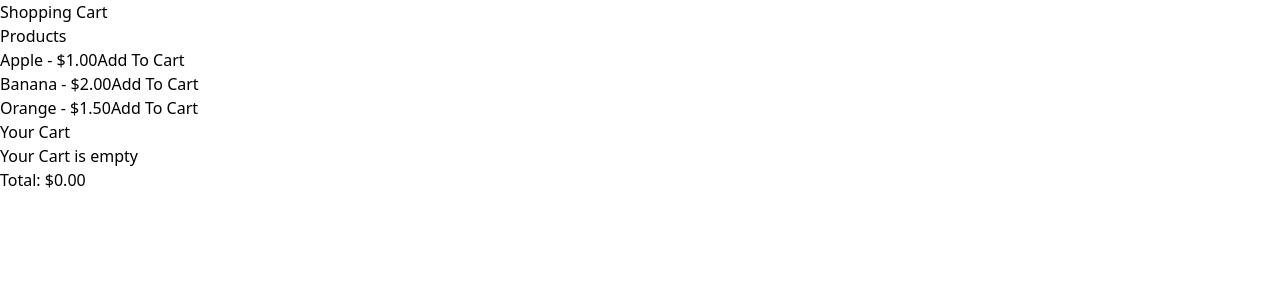
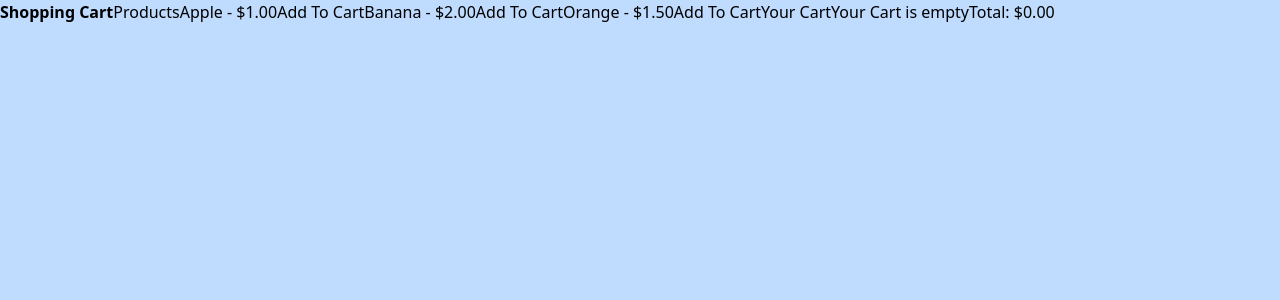
Before and after one commit to nietiene/React-Projects, a React (Vite) app: page / in a window 1280 px wide. Shown: the top 300 px of the page. Built offline with nearby package versions, Linux system fonts and the light colour scheme.

Commit message:
this is commit of react js styling

```diff
--- a/src/Adding-Product-To-Cart/Product.jsx
+++ b/src/Adding-Product-To-Cart/Product.jsx
@@ -34,8 +34,8 @@ const ShoppingCart = () => {
    };
 
    return (
-    <div>
-        <h1>Shopping Cart</h1>
+    <div className="bg-blue-200 min-h-screen flex">
+        <h1 className="text-center font-extrabold">Shopping Cart</h1>
         <h2>Products</h2>
         {products.map((products) => (
             <div key={products.id}>
```
